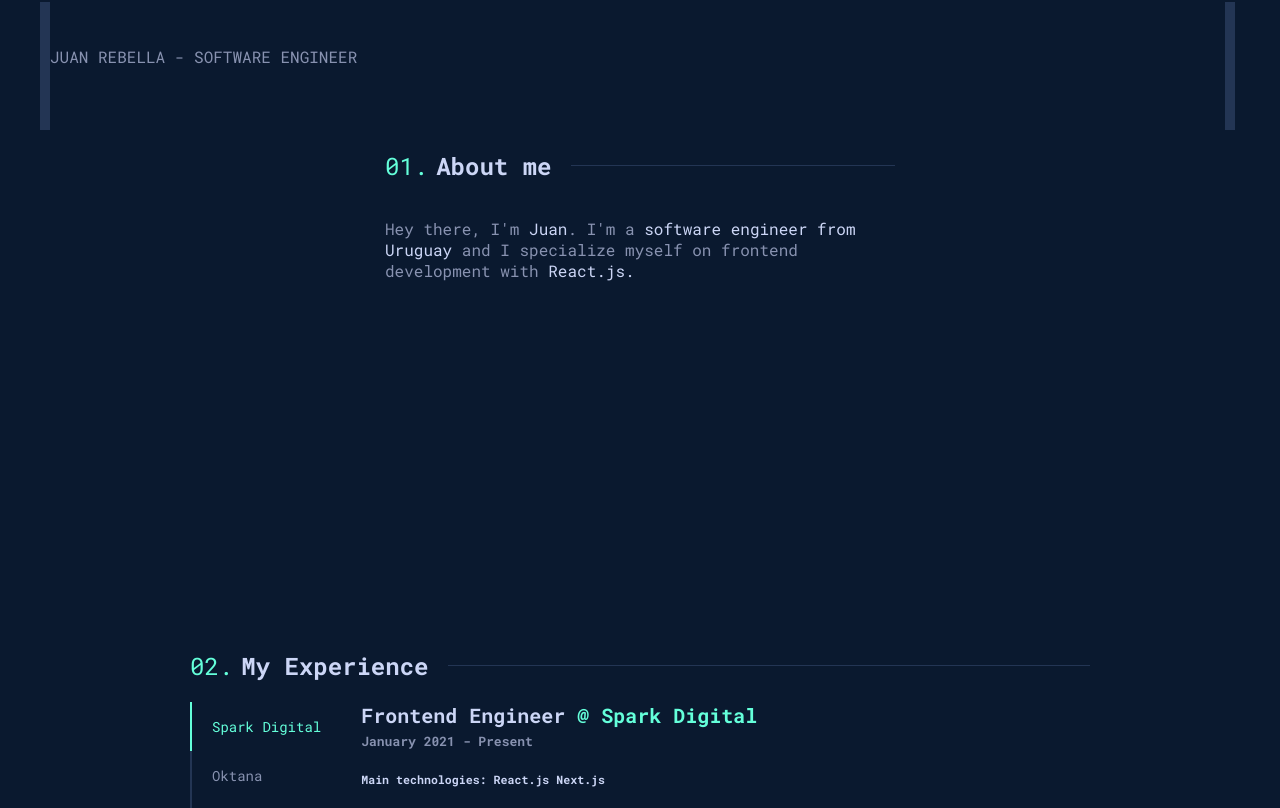
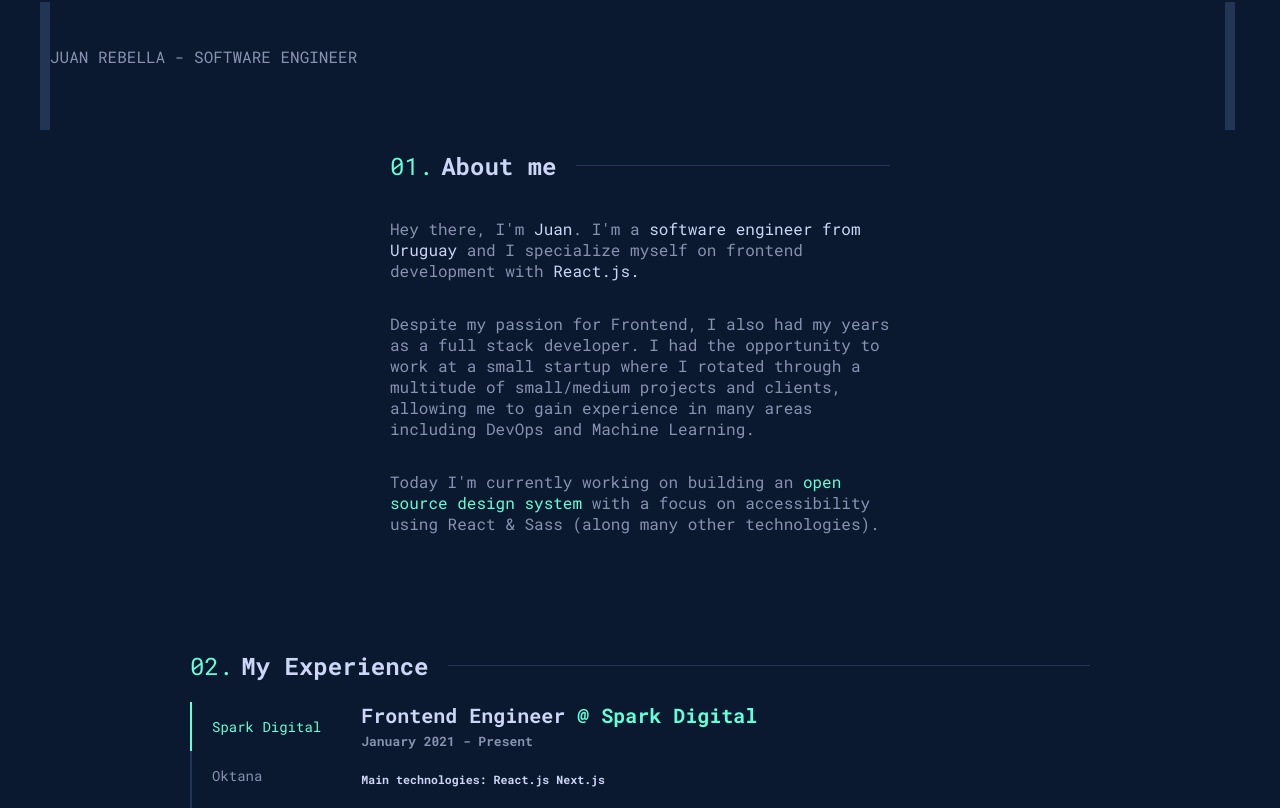
Before and after one commit to JRebella/portfolio, a Next.js app: page / in a window 1280 px wide. Shown: the part 670-1478 px from the top of the page. Built offline with nearby package versions, Linux system fonts and the light colour scheme.

Commit message:
feat: anchorLink variant, update PDF, about me section

```diff
--- a/components/Link/AnchorLink.tsx
+++ b/components/Link/AnchorLink.tsx
@@ -3,11 +3,16 @@ import { ComponentPropsWithoutRef, FunctionComponent } from "react";
 
 import styles from "./anchorLink.module.scss";
 
-const AnchorLink: FunctionComponent<ComponentPropsWithoutRef<"a">> = ({
+interface AnchorProps extends ComponentPropsWithoutRef<"a"> {
+  variant?: "accented" | "colored";
+}
+
+const AnchorLink: FunctionComponent<AnchorProps> = ({
   className,
+  variant = "accented",
   ...props
 }) => {
-  return <a {...props} className={classNames(className, styles.link)} />;
+  return <a {...props} className={classNames(className, styles.link, styles[variant])} />;
 };
 
 export default AnchorLink;
--- a/components/Link/anchorLink.module.scss
+++ b/components/Link/anchorLink.module.scss
@@ -1,11 +1,39 @@
 .link {
-  font-weight: bold;
+  text-decoration: none;
 
-  text-decoration: none;
-  color: var(--ds-text-accent);
+  &.accented {
+    font-weight: bold;
+    color: var(--ds-text-accent);
 
-  transition: color 0.2s ease-in;
-  &:hover {
+    transition: color 0.2s ease-in;
+    &:hover {
+      color: var(--ds-primary);
+    }
+  }
+
+  &.colored {
     color: var(--ds-primary);
+    text-decoration: none;
+    position: relative;
+
+    &::after {
+      content: "";
+
+      position: absolute;
+      bottom: 0px;
+      left: 0px;
+
+      width: 0px;
+      height: 1px;
+      display: block;
+
+      background-color: var(--ds-primary);
+      transition: width 0.25s ease-out;
+      opacity: 0.5;
+    }
+
+    &:hover::after {
+      width: 100%;
+    }
   }
 }
--- a/components/layout/Layout.tsx
+++ b/components/layout/Layout.tsx
@@ -32,9 +32,9 @@ const NavBar: FunctionComponent = () => {
         <li>
           <Link href={"#experience"}>Experience</Link>
         </li>
-        <li>
+        {/* <li>
           <Link href={"#projects"}>Projects</Link>
-        </li>
+        </li> */}
         <li>
           <Link href={"#contact"}>Contact</Link>
         </li>
--- a/pageComponents/about/about.module.scss
+++ b/pageComponents/about/about.module.scss
@@ -1,5 +1,7 @@
 section.container {
-  max-width: 510px;
+  max-width: 500px;
+
+  align-items: flex-start;
 
   margin-top: 0;
 }
--- a/pageComponents/about/aboutSection.tsx
+++ b/pageComponents/about/aboutSection.tsx
@@ -1,4 +1,5 @@
 import { ComponentProps, FunctionComponent } from "react";
+import AnchorLink from "../../components/Link/AnchorLink";
 
 import styles from "./about.module.scss";
 
@@ -7,7 +8,6 @@ const AboutSection: FunctionComponent<ComponentProps<"section">> = () => {
     <section className={styles.container} id="about">
       <h2>About me</h2>
 
-      <div>
       <p>
         Hey there, I'm <span className="text-accent">Juan</span>. I'm a{" "}
         <span className="text-accent">software engineer from Uruguay</span> and I
@@ -15,13 +15,24 @@ const AboutSection: FunctionComponent<ComponentProps<"section">> = () => {
         <span className="text-accent">React.js.</span>
       </p>
 
-        {/* <p>
-          If you're looking for a "robot" developer, I'm not your guy, I like to go deep
-          into the business and understand it. If a requirement doesn't feel right to me
-          or I think there's a better way of solving a problem, I'll speak up and do my
-          best to sprout a productive discussion.
-        </p> */}
-      </div>
+      <p>
+        Despite my passion for Frontend, I also had my years as a full stack developer. I
+        had the opportunity to work at a small startup where I rotated through a multitude
+        of small/medium projects and clients, allowing me to gain experience in many areas
+        including DevOps and Machine Learning.
+      </p>
+
+      <p>
+        Today I'm currently working on building an{" "}
+        <AnchorLink
+          href="https://wwnorton.github.io/design-system/"
+          target={"_blank"}
+          variant="colored"
+        >
+          open source design system
+        </AnchorLink>{" "}
+        with a focus on accessibility using React & Sass (along many other technologies).
+      </p>
     </section>
   );
 };
--- a/pageComponents/experience/ExperienceSection.tsx
+++ b/pageComponents/experience/ExperienceSection.tsx
@@ -1,4 +1,5 @@
 import { ComponentProps, FunctionComponent, Key, useState } from "react";
+import AnchorLink from "../../components/Link/AnchorLink";
 import { TabContent, Tabs } from "../../components/Tabs/Tabs";
 
 import styles from "./experience.module.scss";
@@ -16,14 +17,14 @@ const ExperienceSection: FunctionComponent<ComponentProps<"section">> = () => {
         >
           <h3 className={styles["job-title"]}>
             Frontend Engineer{" "}
-            <a
+            <AnchorLink
               href="https://www.sparkdigital.com/en/"
               target={"_blank"}
               rel="noreferrer"
-              className={styles["understrike-link"]}
+              variant="colored"
             >
               @ Spark Digital
-            </a>
+            </AnchorLink>
           </h3>
           <h4>January 2021 - Present</h4>
           <h5>Main technologies: React.js Next.js</h5>
@@ -38,14 +39,14 @@ const ExperienceSection: FunctionComponent<ComponentProps<"section">> = () => {
             <li>
               <div>
                 Contributed to the development and technical design of an{" "}
-                <a
+                <AnchorLink
                   href="https://github.com/wwnorton/design-system"
                   target={"_blank"}
                   rel="noreferrer"
-                  className={styles["understrike-link"]}
+                  variant="colored"
                 >
                   open source
-                </a>{" "}
+                </AnchorLink>{" "}
                 design system with a focus on accessibility
               </div>
             </li>
@@ -58,14 +59,14 @@ const ExperienceSection: FunctionComponent<ComponentProps<"section">> = () => {
         <TabContent title="Oktana" id={"oktana"} className={styles["tab-container"]}>
           <h3 className={styles["job-title"]}>
             Frontend Engineer{" "}
-            <a
+            <AnchorLink
               href="https://oktana.com/"
               target={"_blank"}
               rel="noreferrer"
-              className={styles["understrike-link"]}
+              variant="colored"
             >
               @ Oktana
-            </a>
+            </AnchorLink>
           </h3>
           <h4>July 2020 - January 2021</h4>
 
@@ -87,14 +88,14 @@ const ExperienceSection: FunctionComponent<ComponentProps<"section">> = () => {
         <TabContent title="Marvik" id={"marvik"} className={styles["tab-container"]}>
           <h3 className={styles["job-title"]}>
             Full Stack Engineer{" "}
-            <a
+            <AnchorLink
               href="https://marvik.ai/"
               target={"_blank"}
               rel="noreferrer"
-              className={styles["understrike-link"]}
+              variant="colored"
             >
               @ Marvik
-            </a>
+            </AnchorLink>
           </h3>
           <h4>October 2018 - July 2020</h4>
           <p>
--- a/pageComponents/experience/experience.module.scss
+++ b/pageComponents/experience/experience.module.scss
@@ -42,29 +42,3 @@
     }
   }
 }
-
-.understrike-link {
-  color: var(--ds-primary);
-  text-decoration: none;
-  position: relative;
-
-  &::after {
-    content: "";
-
-    position: absolute;
-    bottom: 0px;
-    left: 0px;
-
-    width: 0px;
-    height: 1px;
-    display: block;
-
-    background-color: var(--ds-primary);
-    transition: width 0.25s ease-out;
-    opacity: 0.5;
-  }
-
-  &:hover::after {
-    width: 100%;
-  }
-}
```
Also changed, not shown: 1 other file (tests, documents, lock files or other folders). Lines whose indentation alone changed are shown as unchanged.
